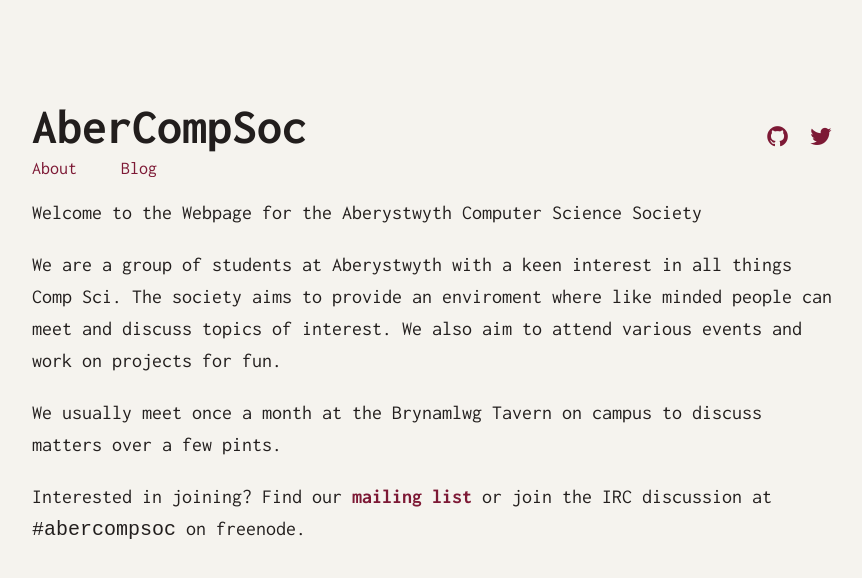
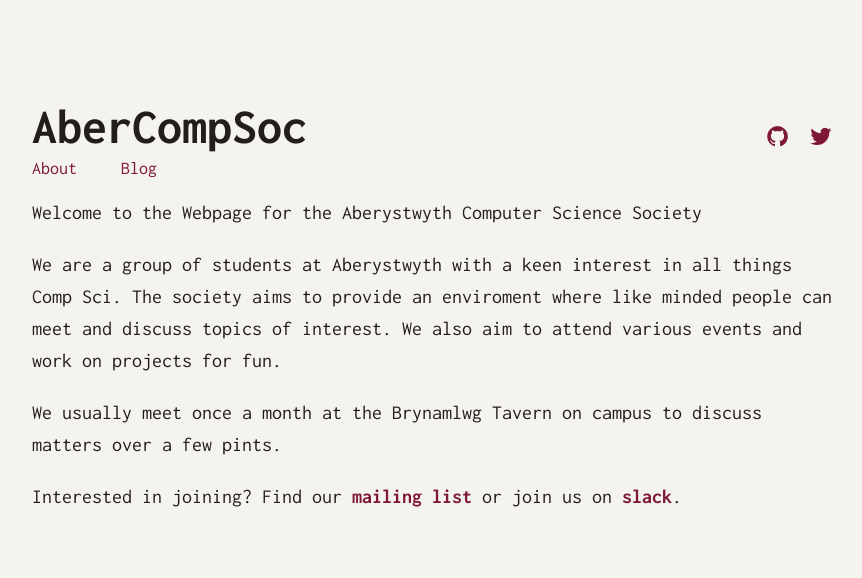
Before and after one commit to abercompsoc/abercompsoc.github.io, a Jekyll site: the page built from index.md, in a window 1280 px wide. Shown: the top 578 px of the page, without its empty margins (208-1070 px from the left). Built offline with Jekyll 4.4.1, drawn with Linux system fonts in a browser that asks for light colours.

Commit message:
Replace information about irc with slack
Rest in peace.

```diff
--- a/index.md
+++ b/index.md
@@ -13,5 +13,5 @@ matters over a few pints.
 
 
 Interested in joining? Find our [mailing
-list](https://groups.google.com/forum/#!forum/abercompsoc) or join the IRC
-discussion at `#abercompsoc` on freenode.
+list](https://groups.google.com/forum/#!forum/abercompsoc) or join us on
+[slack](https://abercompsoc.slack.com/signup).
```
